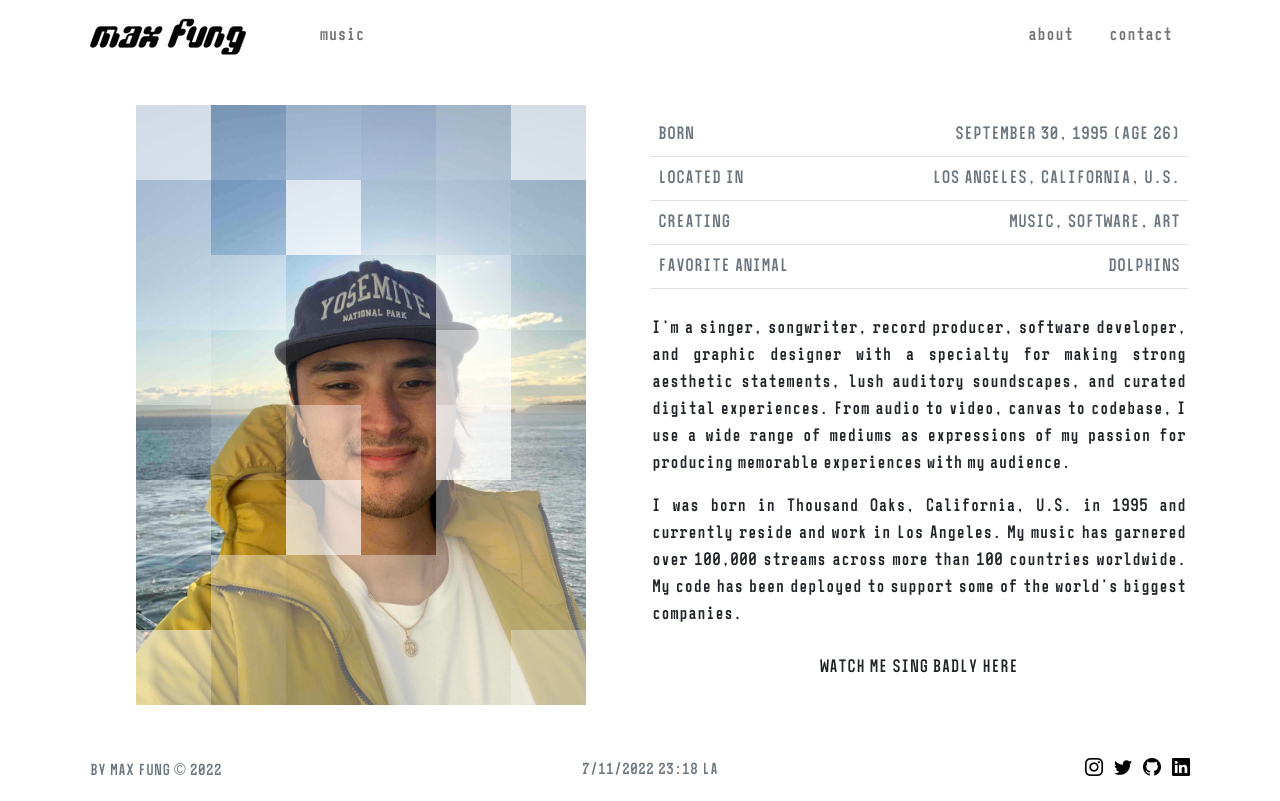
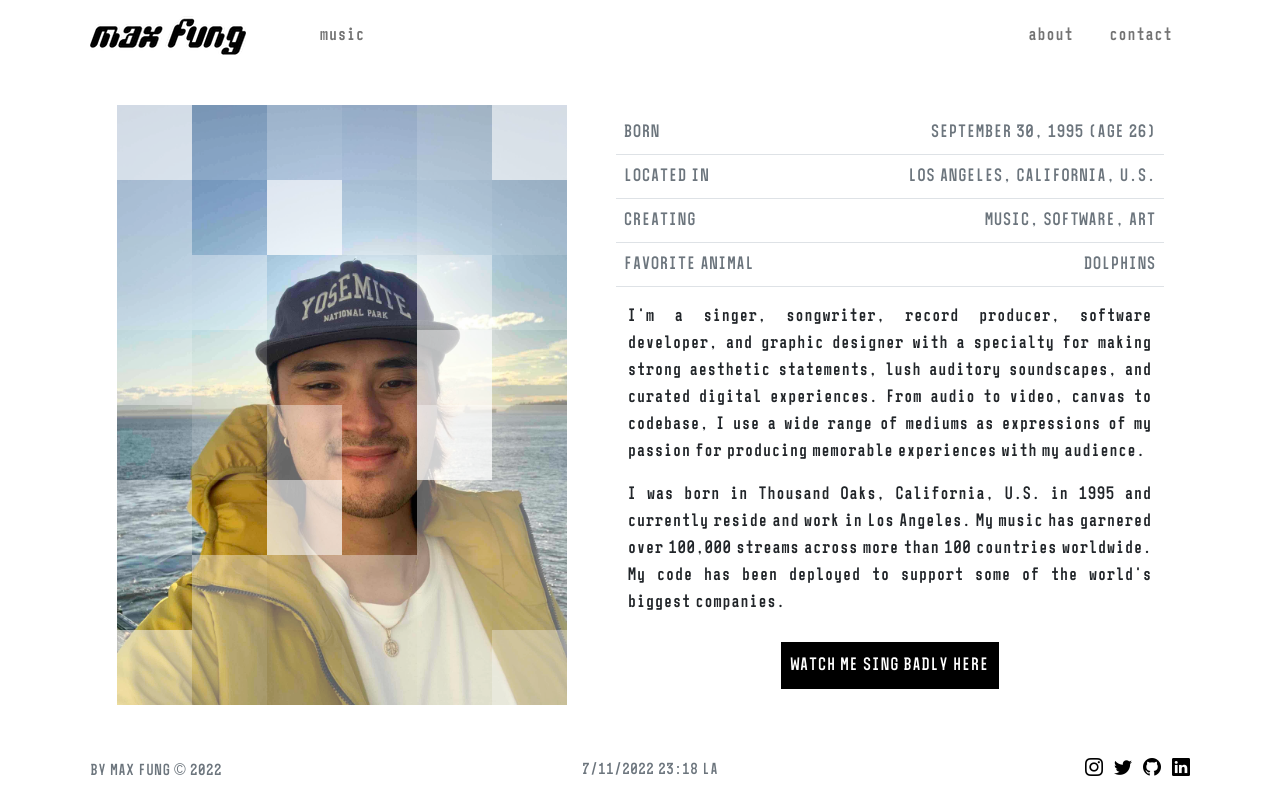
Before and after one commit to mxfng/bymaxfung.com, a Flask app: page /about in a window 1280 px wide. Run offline with Flask 2, Linux system fonts and the light colour scheme.

Commit message:
img cleanup, about css fix

```diff
--- a/app/static/css/about.css
+++ b/app/static/css/about.css
@@ -1,3 +1,22 @@
 .quick-facts {
     text-transform: uppercase;
 }
+
+#random-action {
+    text-align: center;
+    text-transform: uppercase;
+    padding: 10px;
+    width: auto;
+    margin: auto;
+}
+
+#random-action > a {
+    background: var(--primary-color);
+    color: var(--background-color);
+    padding: 10px;
+}
+
+#random-action > a:hover {
+    background: var(--background-color);
+    color: var(--primary-color);
+}
--- a/app/static/css/main.css
+++ b/app/static/css/main.css
@@ -45,6 +45,13 @@ body {
 
 body.noscroll {
     overflow: hidden;
+}
+
+@media (min-width: 992px) {
+    body {
+        padding-left: 60px;
+        padding-right: 60px;
+    }
 }
 
 
@@ -261,11 +268,11 @@ body.noscroll {
 .content {
     max-width: var(--max-page-width);
     margin: auto;
+    padding: 0;
     clear: both;
     opacity: 0;
     transition-duration: 0.3s;
     transition-property: opacity;
-    padding: 10px;
 }
 
 .content.fade {
@@ -277,7 +284,7 @@ body.noscroll {
 }
 
 .tight {
-    max-width: var(--max-tight-width);
+    max-width: var(--max-tight-width) !important;
 }
 
 .attached {
@@ -287,13 +294,6 @@ body.noscroll {
 
 .text {
     padding: 10px;
-}
-
-@media (min-width: 992px) {
-    .content {
-        padding-left: 60px;
-        padding-right: 60px;
-    }
 }
 
 /* Footer
--- a/app/static/js/contentTightLayout.js
+++ b/app/static/js/contentTightLayout.js
@@ -1,4 +1,7 @@
 // Applies the tight layout class to the content div
 // Used on templates inheriting the wider content div from base.html
 var content = document.getElementsByClassName('content')[0];
+console.log('hello world')
+console.log(content);
 content.classList.add('tight');
+content.style.maxWidth = '500px';
--- a/app/templates/about.html
+++ b/app/templates/about.html
@@ -38,8 +38,8 @@ href="/"
 
         <!-- End -->
 
-        <div class="col-md-12 col-lg-6 about-content">
-            <div class="row text">
+        <div class="col-md-12 col-lg-6 about-content" style="margin: auto;">
+            <div class="row">
                 <table class="table quick-facts text-muted">
                     <tbody>
                         <tr>
@@ -64,7 +64,7 @@ href="/"
             <div class="row">
                 <p style="text-align: justify;">I'm a singer, songwriter, record producer, software developer, and graphic designer with a specialty for making strong aesthetic statements, lush auditory soundscapes, and curated digital experiences. From audio to video, canvas to codebase, I use a wide range of mediums as expressions of my passion for producing memorable experiences with my audience.</p>
                 <p style="text-align: justify;">I was born in Thousand Oaks, California, U.S. in 1995 and currently reside and work in Los Angeles. My music has garnered over 100,000 streams across more than 100 countries worldwide. My code has been deployed to support some of the world's biggest companies.</p>
-                <p id="random-action" style="text-align: center; padding: 10px;"><a class="nav-link random-action" href='/dopevideo/' style="text-transform: uppercase;">Watch me {{ action }} here</a></p>
+                <p id="random-action"><a class="nav-link" href='/video'>Watch me {{ action }} here</a></p>
             </div>
         </div>
     </div>
@@ -73,5 +73,5 @@ href="/"
 
 {% block scripts %}
 <!-- Add tight class to content class -->
-<script type="text/javascript" src="{{ url_for('static', filename='js/contentLayoutTight.js')}}"
+<script type="text/javascript" src="{{ url_for('static', filename='js/contentTightLayout.js') }}"></script>
 {% endblock %}
```
Also changed, not shown: app/static/img/albumart/lotus-lotus-pink.png (deleted), app/static/img/site-logo.svg (deleted), app/static/img/toggler-icon-fat.png (deleted).
